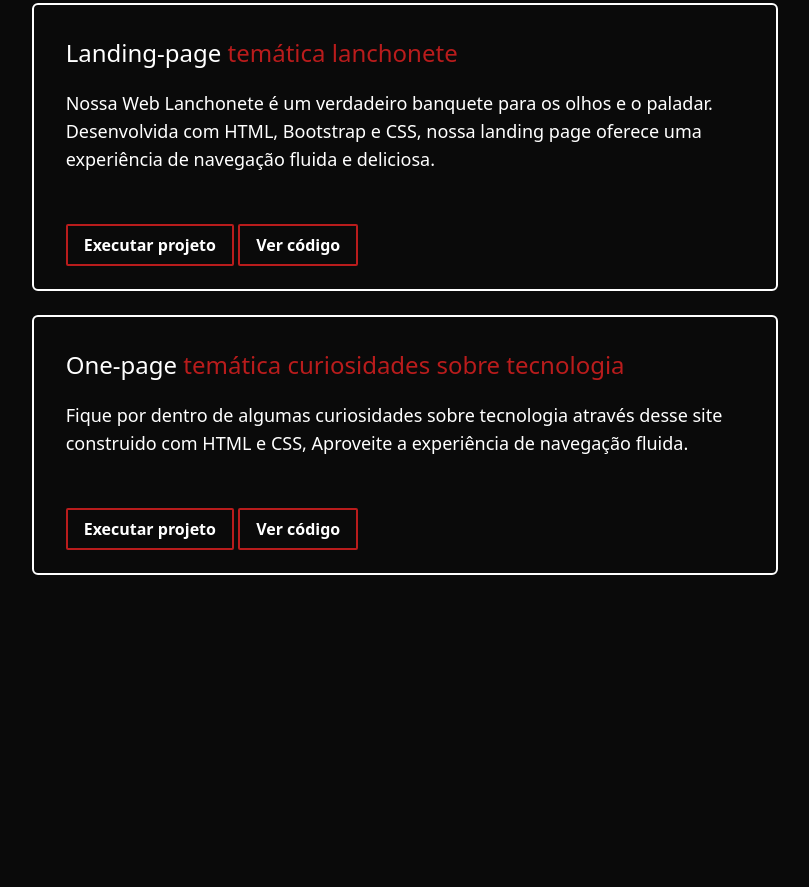
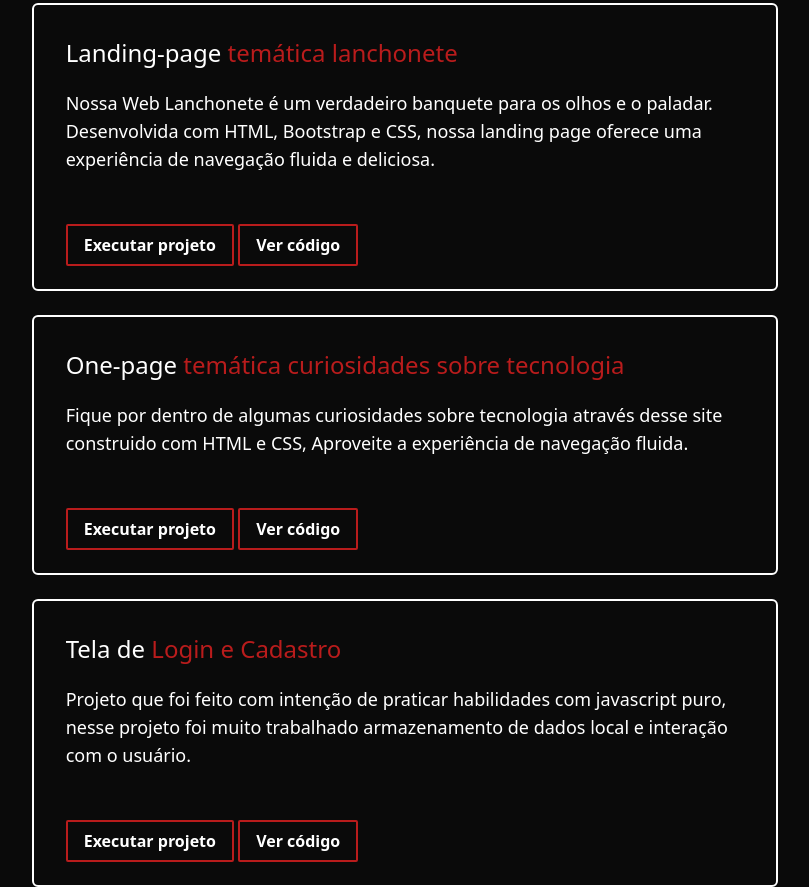
Before and after one commit to GabrielD3Vsilva/portifolio-to-clients, a website: page src/index.html in a window 1280 px wide. Shown: the part 2336-3223 px from the top of the page, without its empty margins (235-1044 px from the left). Before the commit the page ends 2911 px from the top, so only its background shows below. Drawn offline with nearby package versions, Linux system fonts and the light colour scheme.

Commit message:
add a new project in the portifolio

```diff
--- a/src/index.html
+++ b/src/index.html
@@ -178,6 +178,20 @@
                             </div>
                         </div>
                     </div>
+
+                    <div class=" flex justify-center w-screen md:w-7/12 mx-auto">
+                        <div class="border-2 border-white rounded-md p-8 flex flex-col gap-5">
+                            <h4 class="text-2xl text-white">Tela de  <span class="text-red-700">Login e Cadastro</span></h4>
+
+                            <p class="text-white md:text-lg">Projeto que foi feito com intenção de praticar habilidades com javascript puro, nesse projeto foi muito trabalhado armazenamento de dados local e interação com o usuário.</p>
+
+                            <div class="pt-10">
+                                <a href="https://login-and-register-egs1.onrender.com/" target="_blank" class="px-4 py-2 border-2 border-red-700 hover:bg-red-700 rounded-sm font-bold hover:border-white transition-all ease-in-out text-white">Executar projeto</a>
+
+                                <a href="https://github.com/GabrielD3Vsilva/login-and-register" target="_blank" class="px-4 py-2 border-2 border-red-700 hover:bg-red-700 rounded-sm font-bold hover:border-white transition-all ease-in-out text-white">Ver código</a>
+                            </div>
+                        </div>
+                    </div>
                 </div>
 
             </div>
```
Also changed, not shown: src/output.css.
